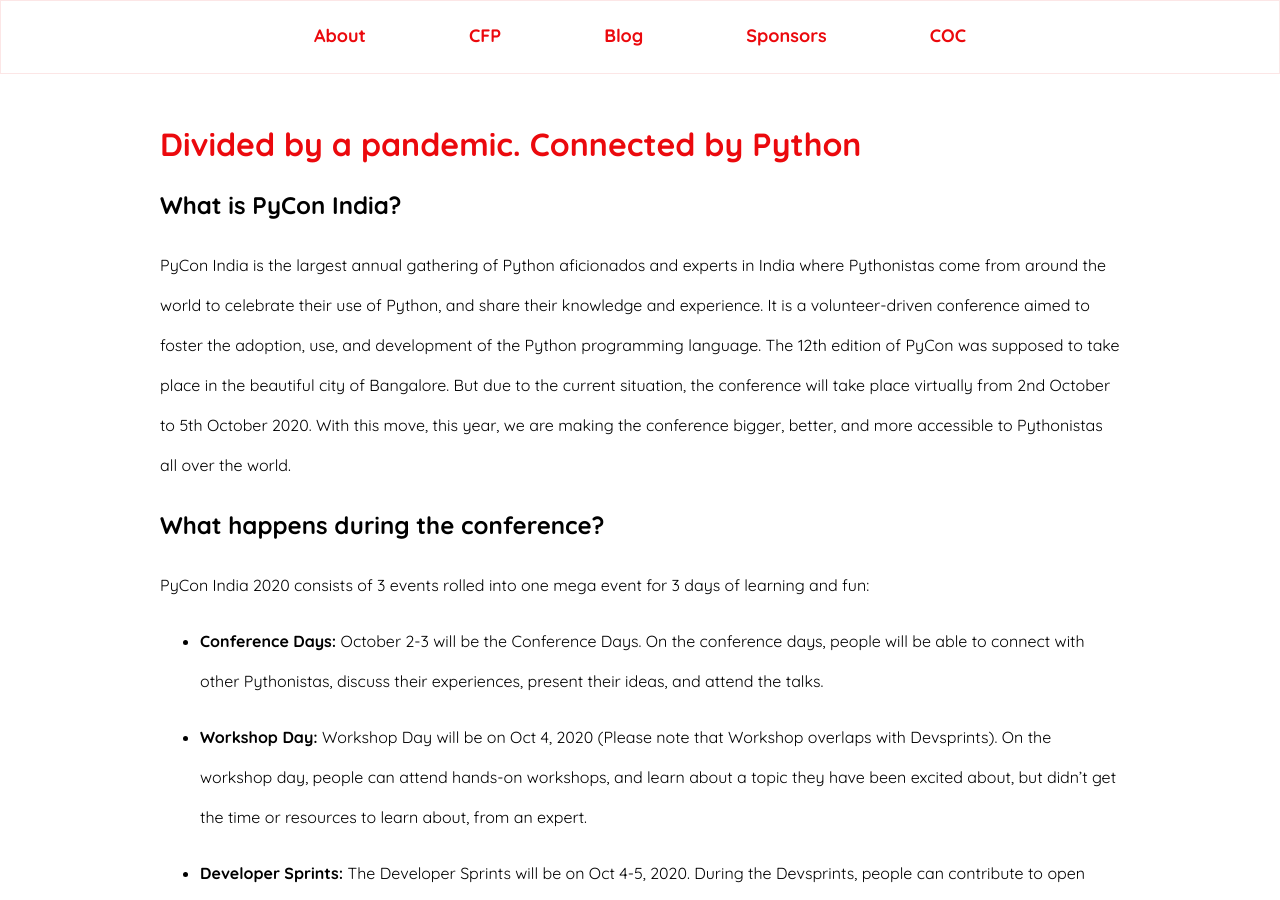
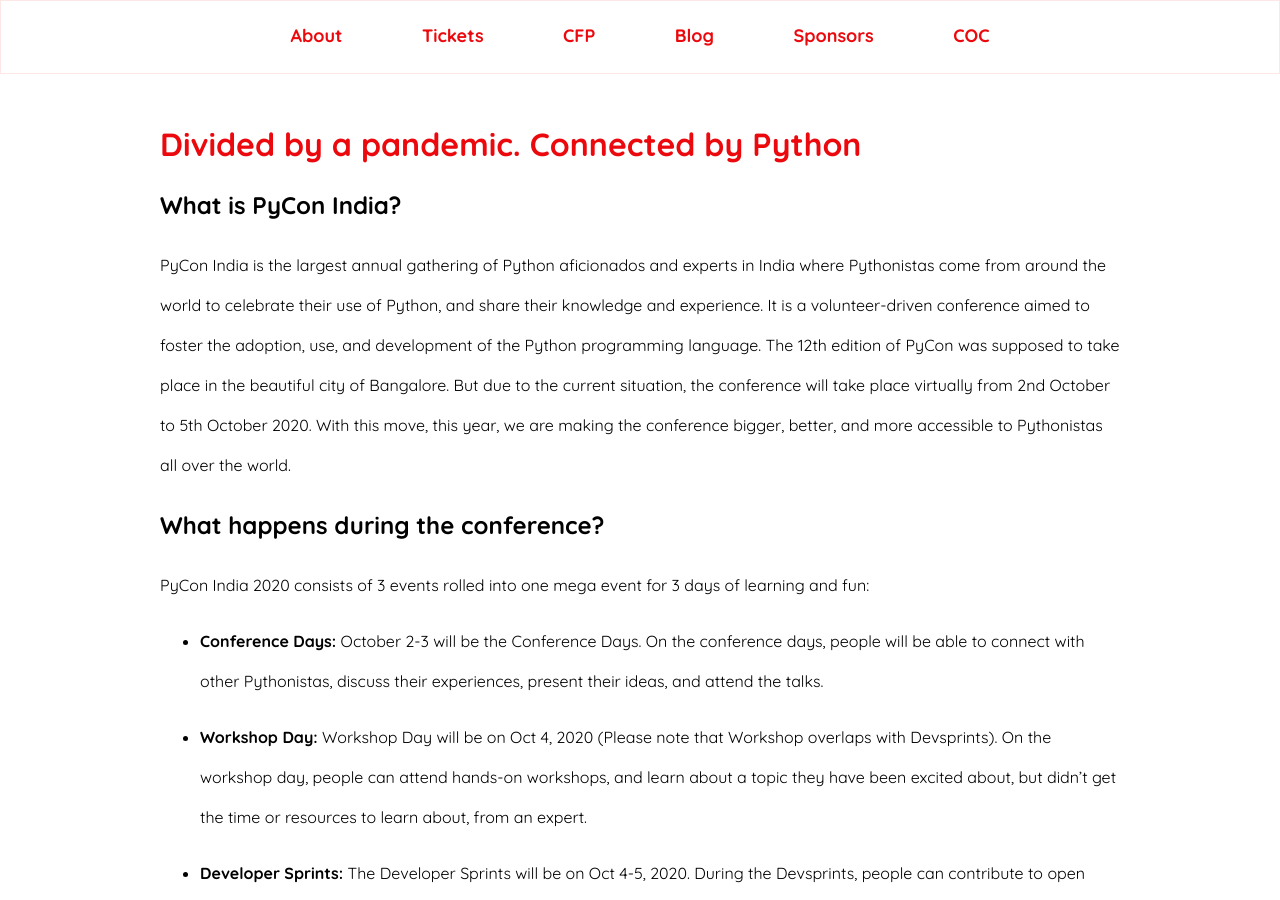
Before and after one commit to pythonindia/inpycon2020, a Jekyll site: the page built from about.md, in a window 1280 px wide and 900 px high. Built offline with Jekyll 4.4.1, drawn with Linux system fonts in a browser that asks for light colours.

Commit message:
Change the ordering of the sections in the pages
Signed-off-by: Sayan Chowdhury <sayan.chowdhury2012@gmail.com>

```diff
--- a/_data/first-fold-buttons.yml
+++ b/_data/first-fold-buttons.yml
@@ -1,4 +1,4 @@
+- name: Buy Tickets
+  link: /#ticket
 - name: Submit Proposal
   link: https://in.pycon.org/cfp/2020/proposals/
-- name: Buy Tickets
-  link: /#ticket
--- a/_data/nav.yml
+++ b/_data/nav.yml
@@ -2,6 +2,8 @@
   link: /#about
 # - name: Speakers
 #   link: index.html#speakers
+- name: Tickets
+  link: /#ticket
 - name: CFP
   link: /#cfp
 - name: Blog
--- a/_layouts/home.html
+++ b/_layouts/home.html
@@ -3,6 +3,6 @@
 ---
 
 {% include about.html %}
+{% include ticket.html %}
 {% include cfp.html %}
 {% include supporter.html %}
-{% include ticket.html %}
```
